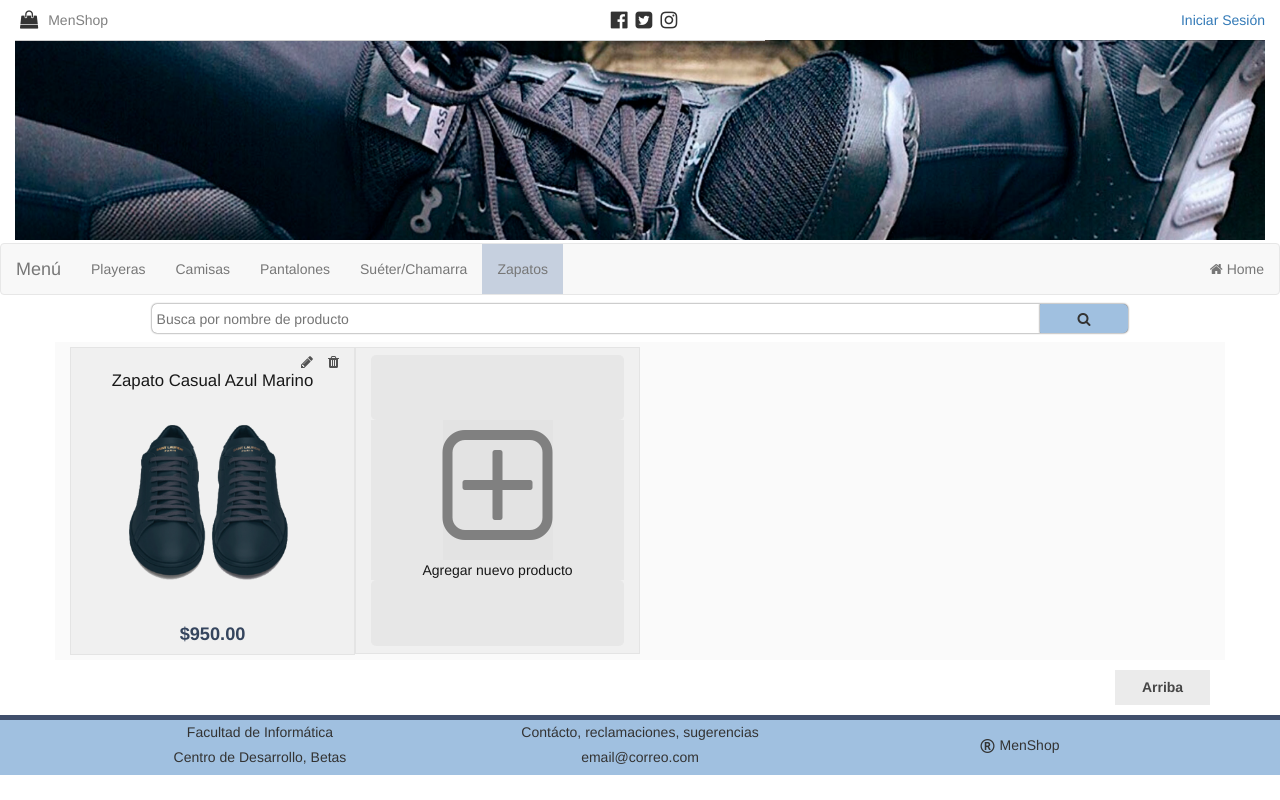
After one commit to Fernandaj22/carrito, a PHP site: page /admincamisas.php in a window 1280 px wide. The commit adds this page. Run offline with PHP 8.4, Linux system fonts and the light colour scheme.

Commit message:
Admin agregar producto

```diff
--- /dev/null
+++ b/admincamisas.php
@@ -0,0 +1,117 @@
+<!DOCTYPE html>
+<html>
+<head>
+<meta charset="utf-8">
+<meta name="viewport" content="width=device-width, initial-scale=1, shrink-to-fit=no">
+<link rel="stylesheet" type="text/css" href="css/estilos.css">
+<link rel="stylesheet" type="text/css" href="css/bootstrap.min.css">
+<link rel="stylesheet" type="text/css" href="css/font-awesome.css">
+<link href="https://fonts.googleapis.com/css?family=Dosis:200,300,400,500,600,700,800" rel="stylesheet">
+
+	<title>Nombre de la Tienda - Principal</title>
+</head>
+<body>
+
+	<header class="encabezado">
+		<div class="container-fluid">
+			<div class="logo">
+				<i class="fa fa-shopping-bag" aria-hidden="true"></i>
+				<a>MenShop</a>
+			</div>
+			<div class="redsociales">
+				<i class="fa fa-facebook-official" aria-hidden="true"></i>
+				<i class="fa fa-twitter-square" aria-hidden="true"></i>
+				<i class="fa fa-instagram" aria-hidden="true"></i>
+			</div>
+			<div class="login">
+				<a href="">Iniciar Sesión</a>
+			</div>
+		</div>
+	</header>
+
+	<div class="container-fluid">
+		<div class="col-xs-12 imgcate5 img-responsive" id="top"></div>
+	</div>
+
+	<nav class="navbar navbar-default border" role="navigation">
+  		<div class="navbar-header txto">
+    		<button type="button" class="navbar-toggle" data-toggle="collapse" data-target=".navbar-collapse">
+      		<span class="icon-bar"></span>
+      		<span class="icon-bar"></span>
+      		<span class="icon-bar"></span>
+    		</button>
+    		 <a class="navbar-brand" href="" style="cursor:default;">Menú</a>
+  		</div>
+
+  		<div class="navbar-collapse collapse container">
+	   		<ul class="nav navbar-nav navbar-left right">
+		     	 <li class="hover"><a href="playeras.php">Playeras</a></li>
+		      	 <li class="hover"><a href="camisas.php">Camisas</a></li>
+		      	 <li class="hover"><a href="pantalones.php">Pantalones</a></li>
+		      	 <li class="hover"><a href="chamarras.php">Suéter/Chamarra</a></li>
+		      	 <li class="hover actual"><a href="#">Zapatos</a></li>
+	    	</ul>
+
+	    	<ul class="nav navbar-nav navbar-right home">
+        		<li class="hover"><a href="principal.php"><i class="fa fa-home" aria-hidden="true"></i>  Home</a></li>
+    		</ul>
+ 		</div>
+	</nav>
+
+	<div class="container">
+		<div class="main col-xs-12 buscador">
+			<input type="text" name="" placeholder="Busca por nombre de producto">
+			<div class="buscar"><i class="fa fa-search" aria-hidden="true"></i></div>
+		</div>
+	</div>
+
+	<div class="container color">
+			<div class="col-xs-12 col-sm-4 col-md-3 centrado producto">
+					<div class="opadmin">
+						<i class="fa fa-pencil" aria-hidden="true" title="Editar"></i>
+						<i class="fa fa-trash" aria-hidden="true" title="Eliminar"></i>
+					</div>
+					<p class="tipo0">Zapato Casual Azul Marino</p>
+					<img src="img/zapato1.png">
+					<p class="tipo1">$950.00</p>
+			</div>
+
+			<div class="col-xs-12 col-sm-4 col-md-3 centrado producto">
+				<div class="vacios"></div>
+				<div class="mas">
+					<i class="fa fa-plus-square-o grande" aria-hidden="true" title="Agregar nuevo producto"></i>
+				</div>
+				<p class="textoa">Agregar nuevo producto</p>
+				<div class="vacios"></div>
+			</div>
+
+	</div>
+
+	<div class="container">
+		<a href="#top" class="volver col-md-1 col-xs-12">Arriba</a>
+	</div>
+
+	<footer>
+		<div class="container" style="text-align: center;">
+			<div class="col-xs-12 col-sm-4 col-md-4 centrado">
+				<p>Facultad de Informática</p>
+				<p>Centro de Desarrollo, Betas</p>
+			</div>
+
+			<div class="col-xs-12 col-sm-4 col-md-4 centrado">
+				<p>Contácto, reclamaciones, sugerencias</p>
+				<p>email@correo.com</p>
+			</div>
+
+			<div class="col-xs-12 col-sm-4 col-md-4 nombre">
+				<i class="fa fa-registered" aria-hidden="true"> </i>
+				<p>MenShop</p>
+			</div>
+		</div>
+	</footer>
+
+
+<script type="text/javascript" src="js/jquery.js"></script>
+<script type="text/javascript" src="js/bootstrap.min.js"></script>
+</body>
+</html>
--- a/css/estilos.css
+++ b/css/estilos.css
@@ -7,7 +7,8 @@ body{
 	height: 100% !important;
 }
 body, html{
-	font-family: 'Nunito', sans-serif !important;
+	/*font-family: 'Nunito', sans-serif !important;*/
+	font-family: 'Dosis', sans-serif;
 	color: #000020;
 	background: rgba(255,255,255,.6);
 }
@@ -362,7 +363,7 @@ body, html{
 }
 .producto>img{
 	width: 90%;
-	height: 60% !important;
+	height: 55% !important;
 	float: left;
 	position: relative;
 	margin-left: 50%;
@@ -382,7 +383,7 @@ body, html{
 	color: #35455E !important;
 }
 .tipo0{
-	font-weight: 600;
+	font-weight: 500;
 	font-size: 1.2em;
 }
 .producto>.botones{
@@ -437,6 +438,56 @@ body, html{
 	justify-content: center;
 	align-items: center;
 	align-content: center;
+}
+/*ESTILOS DE VISTAS PRODUCTOS POR CATEGORIA ADMIN*/
+.opadmin{
+	width: 15% !important;
+	float: right;
+	display: flex;
+	justify-content: space-between;
+	align-items: center;
+	align-content: center;
+}
+.opadmin>i{
+	filter: invert(20%);
+	cursor: pointer;
+}
+.mas{
+	width: 100%;
+	float: left;
+	position: relative;
+	display: flex;
+	justify-content: center;
+	align-items: center;
+	align-content: center;
+	background: rgba(0,0,0,.04);
+}
+.grande{
+	font-size: 10em !important;
+	filter: invert(50%);
+	cursor: pointer;
+	background: rgba(0,0,0,.04);
+}
+.textoa{
+	width: 100%;
+	height: 20px;
+	display: flex;
+	justify-content: center;
+	align-content: center;
+	align-items: center;
+	font-weight: 500 !important;
+	background: rgba(0,0,0,.04);
+}
+.vacios{
+	width: 100%;
+	height: 65.3px !important;
+	float: left;
+	position: relative;
+	background: rgba(0,0,0,.04);
+	border-top-left-radius: 5px;
+	border-top-right-radius: 5px;
+	border-bottom-left-radius: 5px;
+	border-bottom-right-radius: 5px;
 }
 /*M I P E R F I L Y M I C A R R I T O*/
 .lado6{
@@ -561,7 +612,10 @@ input[type=number]{
 	width: 10% !important;
 	float: left !important;
 	position: relative;
-	border: 1px solid rgba(0,0,0,.3);
+	border: none;
+	border-top: 1px solid rgba(0,0,0,.3);
+	border-bottom: 1px solid rgba(0,0,0,.3);
+	outline: none;
 }
 .opindividual{
 	width: 100% !important;
```
Also changed, not shown: img/add.png (added).
